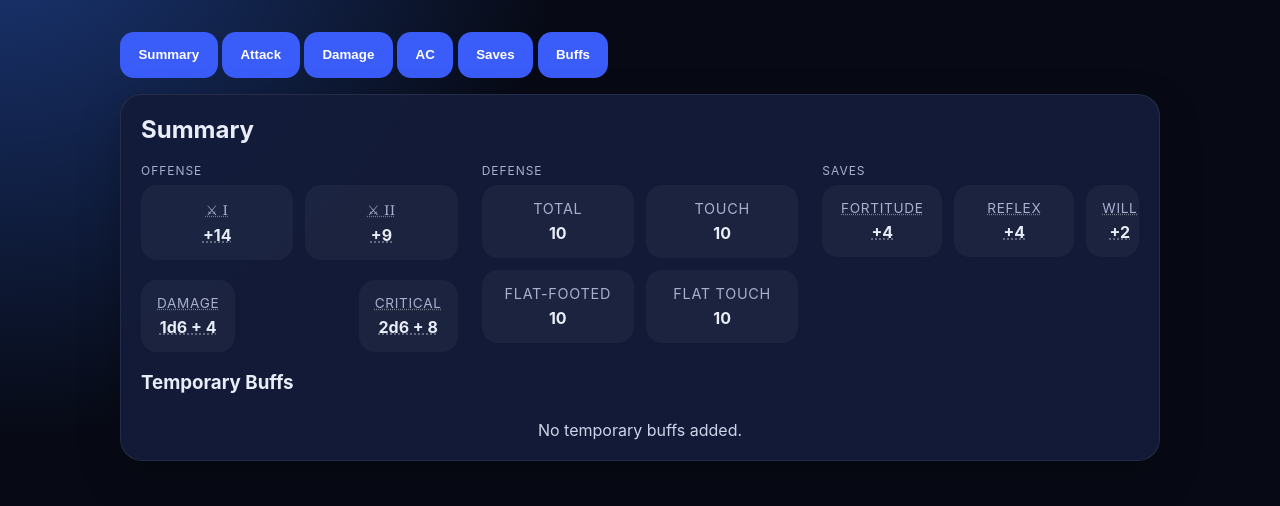
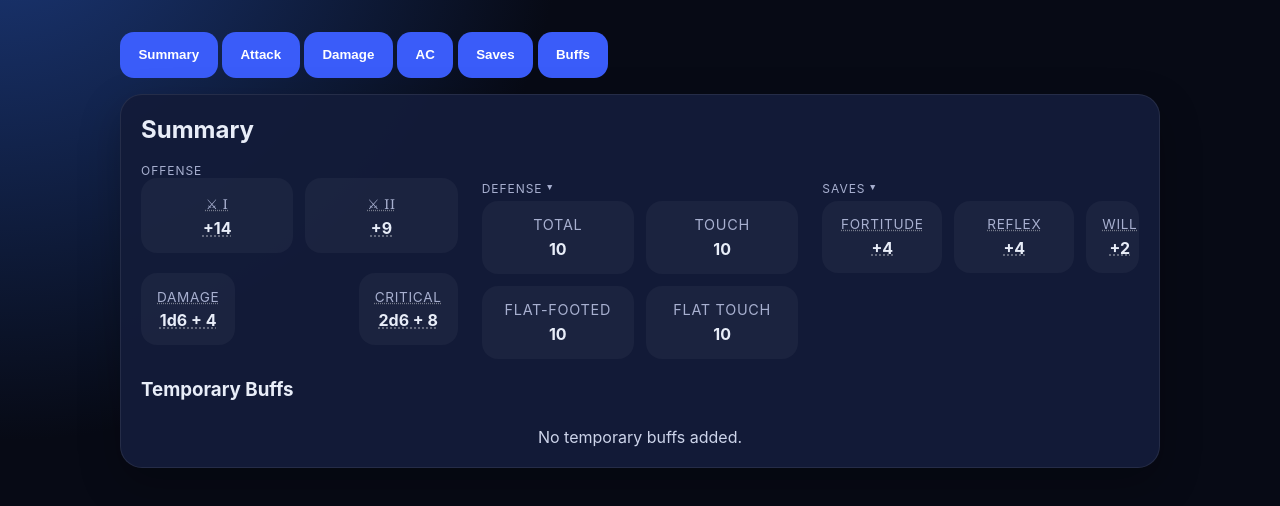
Before and after one commit to WagnerRobert/BuffTracker, a plain HTML site: page index.html in a window 1280 px wide. Shown: the part 126-632 px from the top of the page. Drawn offline with Linux system fonts and the light colour scheme.

Commit message:
layouting

```diff
--- a/app.js
+++ b/app.js
@@ -1127,6 +1127,22 @@ function init() {
     savesFields.hidden = expanded;
   });
 
+  const summaryDefenseToggle = document.getElementById('summary-defense-toggle');
+  const summaryDefenseContent = document.getElementById('summary-defense-content');
+  summaryDefenseToggle.addEventListener('click', () => {
+    const expanded = summaryDefenseToggle.getAttribute('aria-expanded') === 'true';
+    summaryDefenseToggle.setAttribute('aria-expanded', String(!expanded));
+    summaryDefenseContent.hidden = expanded;
+  });
+
+  const summarySavesToggle = document.getElementById('summary-saves-toggle');
+  const summarySavesContent = document.getElementById('summary-saves-content');
+  summarySavesToggle.addEventListener('click', () => {
+    const expanded = summarySavesToggle.getAttribute('aria-expanded') === 'true';
+    summarySavesToggle.setAttribute('aria-expanded', String(!expanded));
+    summarySavesContent.hidden = expanded;
+  });
+
   document.querySelectorAll('.tab-button').forEach((button) => {
     button.addEventListener('click', () => setActiveTab(button.dataset.tab));
   });
--- a/index.html
+++ b/index.html
@@ -40,7 +40,12 @@
           </div>
         </div>
         <div class="summary-col summary-defense-col">
-          <div class="summary-col-label">Defense</div>
+          <div class="summary-col-header">
+            <button type="button" class="summary-col-label summary-collapse-toggle collapsible-toggle" id="summary-defense-toggle" aria-expanded="true" title="Toggle Defense">
+              Defense <span class="collapse-arrow">▸</span>
+            </button>
+          </div>
+          <div id="summary-defense-content" class="collapsible-section">
             <div class="ac-summary-grid">
               <div class="ac-summary-item">
                 <span>Total</span>
@@ -60,8 +65,14 @@
               </div>
             </div>
           </div>
+        </div>
         <div class="summary-col summary-saves-col">
-          <div class="summary-col-label">Saves</div>
+          <div class="summary-col-header">
+            <button type="button" class="summary-col-label summary-collapse-toggle collapsible-toggle" id="summary-saves-toggle" aria-expanded="true" title="Toggle Saves">
+              Saves <span class="collapse-arrow">▸</span>
+            </button>
+          </div>
+          <div id="summary-saves-content" class="collapsible-section">
             <div class="summary-saves-row">
               <div id="summary-fort-card" class="save-item rollable" title="Click to roll Fortitude">
                 <span class="save-label">Fortitude</span>
@@ -74,6 +85,7 @@
               <div id="summary-will-card" class="save-item rollable" title="Click to roll Will">
                 <span class="save-label">Will</span>
                 <strong id="summary-will-value">0</strong>
+              </div>
             </div>
           </div>
         </div>
--- a/style.css
+++ b/style.css
@@ -417,7 +417,51 @@ button.buff-form-divider[aria-expanded="true"] .collapse-arrow {
   text-transform: uppercase;
   letter-spacing: 0.08em;
   color: #a8b0d0;
+}
+
+.summary-col-header {
+  display: flex;
+  align-items: center;
+  justify-content: space-between;
   margin-bottom: 0.4rem;
+}
+
+.summary-collapse-toggle {
+  border: none;
+  background: transparent;
+  color: #a8b0d0;
+  cursor: pointer;
+  padding: 0;
+  border-radius: 0;
+  display: inline-flex;
+  align-items: center;
+  justify-content: center;
+  font: inherit;
+  font-size: 0.75rem;
+  text-transform: uppercase;
+  letter-spacing: 0.08em;
+  line-height: 1;
+}
+
+.summary-collapse-toggle .collapse-arrow {
+  margin-left: 0.3rem;
+  transition: transform 0.2s;
+}
+
+.summary-collapse-toggle[aria-expanded="true"] .collapse-arrow {
+  transform: rotate(90deg);
+}
+
+.summary-collapse-toggle:hover {
+  color: #e8edf8;
+}
+
+.summary-collapse-toggle .collapse-arrow {
+  transition: transform 0.2s;
+}
+
+.summary-collapse-toggle[aria-expanded="true"] .collapse-arrow {
+  transform: rotate(90deg);
 }
 
 .summary-defense-col .ac-summary-grid {
```
Lines whose indentation alone changed are shown as unchanged.
